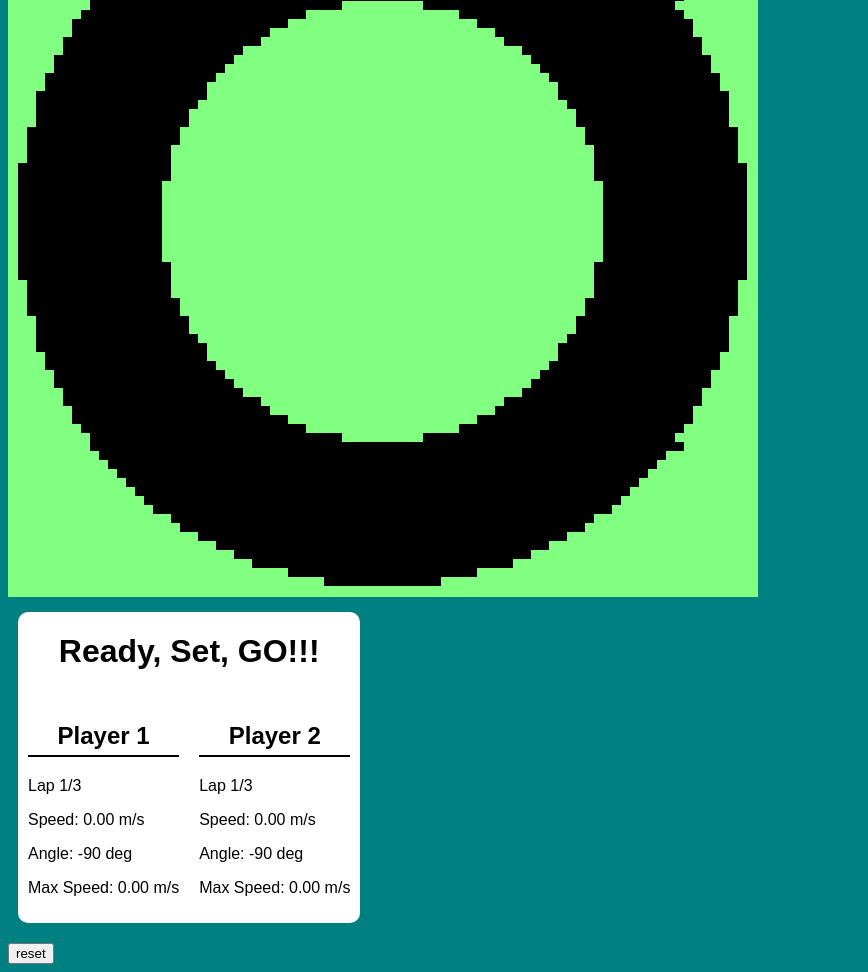
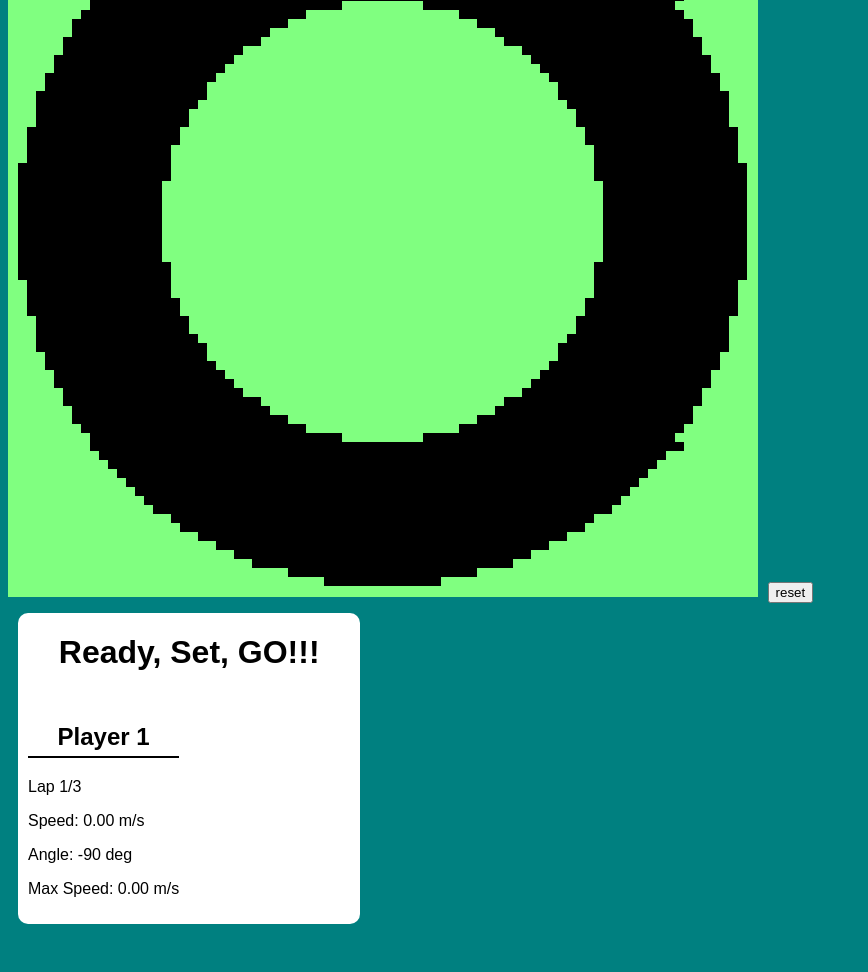
Before and after one commit to iamthetoaster/VectorKart, a website with bundled scripts: page index.html in a window 1280 px wide. Shown: the part 161-1133 px from the top of the page, without its empty margins (0-868 px from the left). After the commit the page ends 1105 px from the top, so only its background shows below. Built offline with nearby package versions, Linux system fonts and the light colour scheme; animation ran at ten frames a second.

Commit message:
version of car lerp animation working

```diff
--- a/index.html
+++ b/index.html
@@ -19,6 +19,7 @@
 
         <!-- WebGL Canvas -->
         <canvas id="c" width=750 height=750></canvas>
+        <button id="reset-button" width=50 height=50>reset</button>
         <!-- input id="testButton" type="button" value="Click me" -->
 
         <!-- Player Statistics Dashboard -->
@@ -34,6 +35,5 @@
 
         <!-- Main Script for Car and Game Logic -->
         <script type="module" src="/src/main.js"></script>
-        <button id="reset-button">reset</button>
     </body>
 </html>
--- a/src/engine/GameController.js
+++ b/src/engine/GameController.js
@@ -7,7 +7,7 @@ import Vector3 from '../state-objects/Vector3.js';
 
 export default class GameController {
   constructor() {
-    this.players = 2;
+    this.players = 1;
     this.turn = 0;
     this.cars = [];
 
@@ -80,6 +80,11 @@ export default class GameController {
     if (!this.pt) this.pt = time;
     this.dt = time - this.pt;
     this.pt = time;
+
+    for (let i = 0; i < this.players; i++) {
+      if (this.cars[i])
+        this.cars[i].animate(this.dt);
+    }
   };
 
   handleCanvasClick(event) {
@@ -94,6 +99,7 @@ export default class GameController {
     // Get the current car based on turn
     const car = this.cars[this.turn];
 
+    if (car.atPos) {
       // Store the previous position before updating the car's current position
       const previousPosition = new Vector3(car.position.x, car.position.y, car.position.z);
 
@@ -112,15 +118,16 @@ export default class GameController {
 
       // Now pass previousPosition and newPos to check if the car has crossed the finish line
       //this.checkFinishLine(previousPosition, car.position);
-    if (this.checkFinishLine(previousPosition, car.position)) {
-      this.gameOver = true;
-      document.querySelector('#winMessage').innerText = "Car correctly crossed the finish line! Game Over.";
-      const canvas = document.querySelector('#c');
-      canvas.removeEventListener('click', this.boundHandleCanvasClick);
-    }
+      // if (this.checkFinishLine(previousPosition, car.nextPos)) {
+      //   this.gameOver = true;
+      //   document.querySelector('#winMessage').innerText = "Car correctly crossed the finish line! Game Over.";
+      //   const canvas = document.querySelector('#c');
+      //   canvas.removeEventListener('click', this.boundHandleCanvasClick);
+      // }
 
       // Move to the next turn, cycling back to the first car if necessary
       this.turn = (this.turn + 1) % this.players;
+    }
   }
 
   checkFinishLine(previousPosition, currentPosition) {
--- a/src/state-objects/Car.js
+++ b/src/state-objects/Car.js
@@ -7,6 +7,8 @@ export default class Car extends GameObject3D {
 
     this.startPosition = position;
     this.position = this.startPosition;
+    this.nextPos = this.position;
+    this.atPos = true;
 
     this._velocity = Vector3.ZERO; // Do not set directly! Use step()
     this.acceleration = Vector3.ZERO;
@@ -44,7 +46,8 @@ export default class Car extends GameObject3D {
     this._velocity.setComponents(next.x, next.y, next.z);
 
     // Update car position
-    this.position = this.position.add(this.velocity);
+    this.nextPos = this.position.add(this.velocity);
+    this.atPos = false;
 
     // update rotation based on velocity
     this.rotation = Math.atan2(this._velocity.x, this._velocity.z);
@@ -57,12 +60,28 @@ export default class Car extends GameObject3D {
     }
   }
 
+  animate(dt) {
+    if (this.atPos) {
+      return;
+    }
+
+    if (this.position.subtract(this.nextPos).getMagnitude() >= 0.1) {
+      this.position = this.position.add(this.nextPos.subtract(this.position)
+                                        .normalize().scalar_mult(this.velocity.getMagnitude())
+                                        .scalar_mult(dt));
+    } else {
+      this.atPos = true;
+      this.position = this.nextPos;
+    }
+  }
+
   // resets car state
   reset() {
     this._velocity = new Vector3(0, 0, 0);
     this.acceleration = new Vector3(0, 0, 0);
     this.position = this.startPosition;
     this.rotation = -Math.PI / 2;
+    this.atNextPos = true;
   }
 
   printState() {
```
Lines whose indentation alone changed are shown as unchanged.
